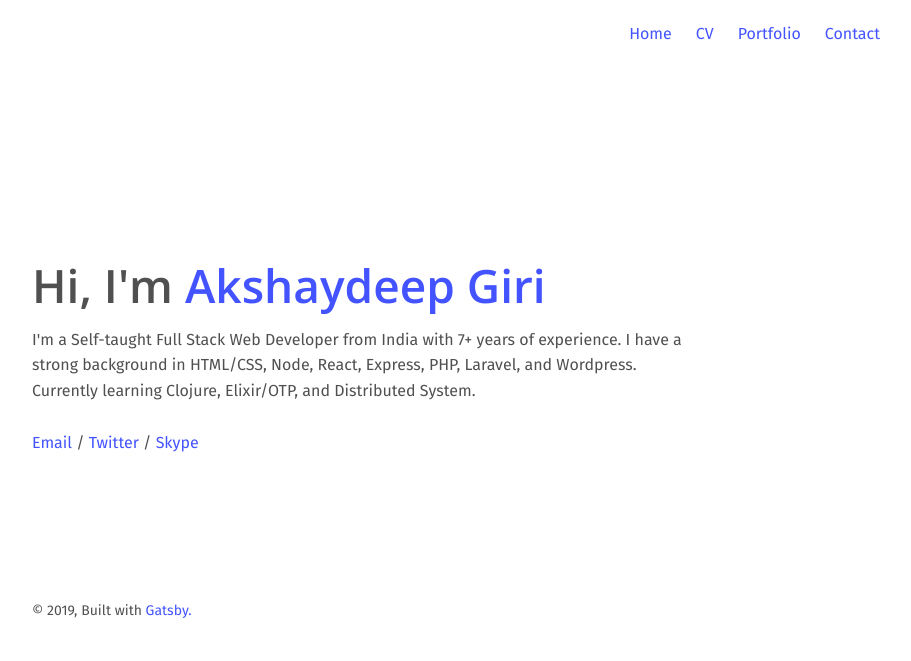
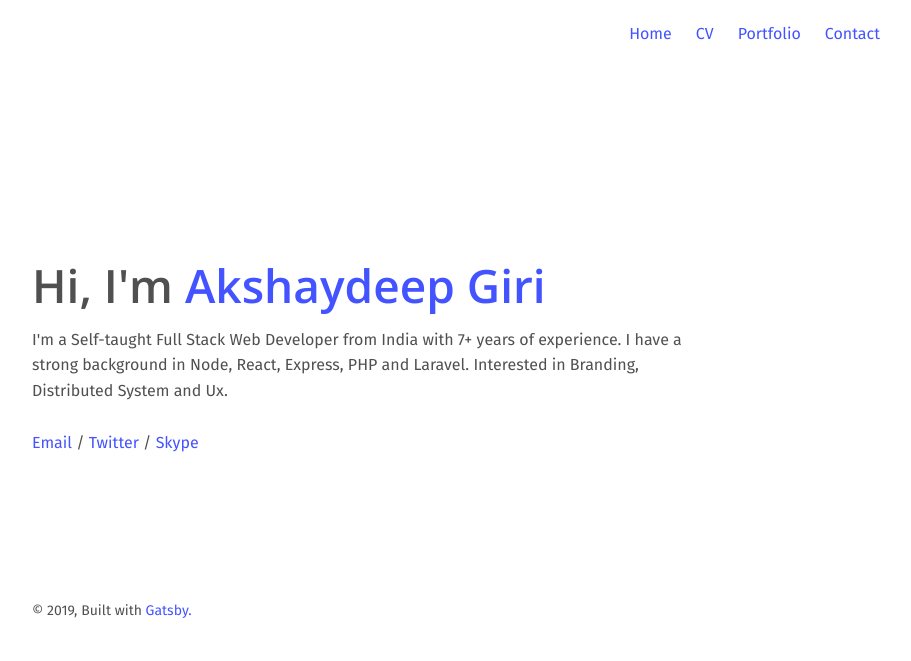
Before and after one commit to ooooak/portfolio, a Gatsby site: page / in a window 1280 px wide. Shown: the whole page, without its empty margins (178-1089 px from the left). Built offline with nearby package versions, Linux system fonts and the light colour scheme; Gatsby itself is replaced by a stand-in of ours.

Commit message:
fix typo

```diff
--- a/gatsby-config.js
+++ b/gatsby-config.js
@@ -1,7 +1,7 @@
 module.exports = {
   siteMetadata: {
-    title: `Aksahydeep Giri - Full Stack Developer`,
-    description: `Kick off your next, great Gatsby project with this default starter. This barebones starter ships with the main Gatsby configuration files you might need.`,
+    title: `Akshaydeep Giri - Full Stack Developer`,
+    description: ``,
     author: `@gatsbyjs`,
   },
 
--- a/src/components/layout.js
+++ b/src/components/layout.js
@@ -7,7 +7,6 @@
 
 import React from "react"
 import PropTypes from "prop-types"
-import { useStaticQuery, graphql,Link } from "gatsby"
 
 import Header from "./header"
 
--- a/src/pages/index.js
+++ b/src/pages/index.js
@@ -13,7 +13,7 @@ const IndexPage = () => (
       </div>
 
       <div className="description">
-        <p>I'm a Self-taught Full Stack Web Developer from India with 7+ years of experience. I have a strong background in HTML/CSS, Node, React, Express, PHP, Laravel, and Wordpress. Currently learning Clojure, Elixir/OTP, and Distributed System.</p>
+        <p>I'm a Self-taught Full Stack Web Developer from India with 7+ years of experience. I have a strong background in Node, React, Express, PHP and Laravel. Interested in Branding, Distributed System and Ux.</p>
         <br/>
       </div>
       <div className="social-media">
```
